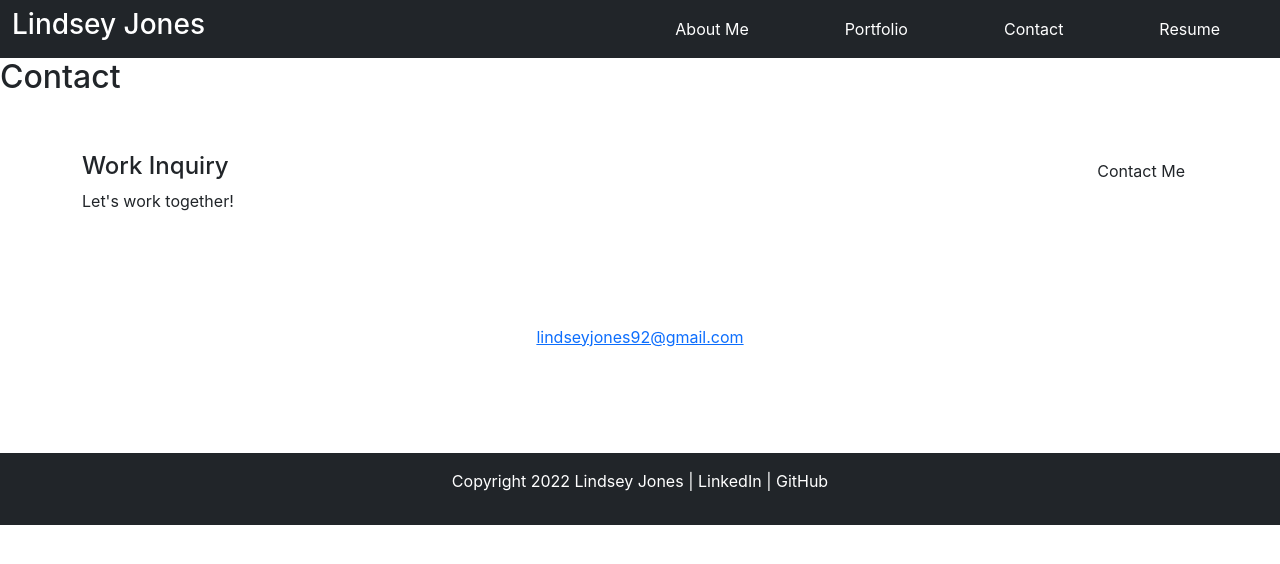
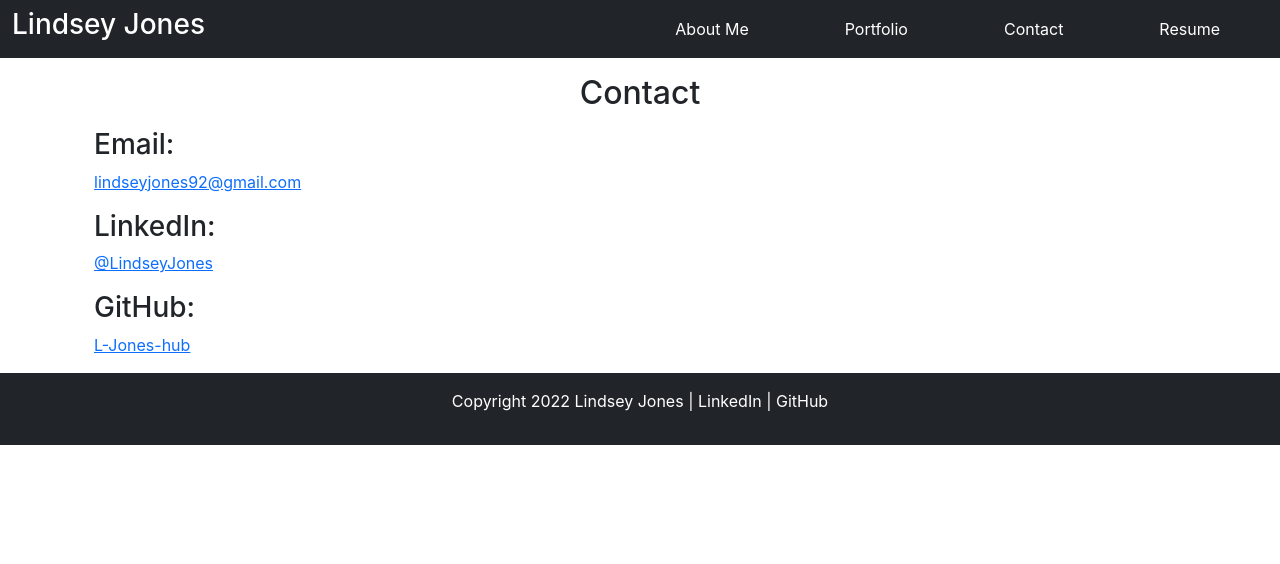
Before and after one commit to L-Jones-hub/React-Portfolio, a React (Create React App) app in the folder react-portfolio/: page / in a window 1280 px wide. Both pictures are taken after a click on the element "Contact". Shown: the top 564 px of the page. Built offline with nearby package versions, Linux system fonts and the light colour scheme; the HTML template or start-up script is replaced by a standard one.

Commit message:
Updated Contact page

```diff
--- a/react-portfolio/src/components/Contact/index.jsx
+++ b/react-portfolio/src/components/Contact/index.jsx
@@ -3,48 +3,35 @@ import React from "react";
 function Contact() {
   return (
     <main className="container">
-      <div className="row">
-        <div className="contact-box justify-content-between mb-5 mt-5 d-none d-md-flex">
-          <div>
-            <h4>Work Inquiry</h4>
-            <p className="">Let's work together!</p>
-          </div>
-          <div>
-            <a
-              href="contact.html"
-              className="btn btn-branding"
-              title="Contact Lindsey"
-            >
-              Contact Me
-            </a>
-          </div>
-        </div>
-        <div className="d-flex justify-content-center mb-5 mt-5">
-          <a
-            href="mailto:lindseyjones92@gmail.com"
-            className="email-link"
-            title="Email Lindsey"
-          >
+      <div class="content-container container">
+        <div class="content contact">
+          <h3>Email: </h3>
+          <p>
+            <a href="mailto:lindseyjones92@gmail.com" title="Email Lindsey">
               lindseyjones92@gmail.com
             </a>
-        </div>
-        <div className="social-links d-flex justify-content-center mb-5">
+          </p>
+
+          <h3>LinkedIn: </h3>
+          <p>
             <a
               href="https://www.linkedin.com/in/lindsey-jones-7778b1103/"
               target="_blank"
-            rel="noreferrer"
               title="Lindsey's LinkedIn"
             >
-            <i className="fa-brands fa-linkedin"></i>
+              @LindseyJones
             </a>
+          </p>
+          <h3>GitHub: </h3>
+          <p>
             <a
               href="https://github.com/L-Jones-hub"
               target="_blank"
-            rel="noreferrer"
               title="Lindsey's GitHub"
             >
-            <i className="fa-brands fa-github"></i>
+              L-Jones-hub
             </a>
+          </p>
         </div>
       </div>
     </main>
--- a/react-portfolio/src/components/Page/index.jsx
+++ b/react-portfolio/src/components/Page/index.jsx
@@ -22,7 +22,7 @@ function Page({ currentPage }) {
   };
   return (
     <section>
-      <h2>{currentPage.name}</h2>
+      <h2 className="text-center my-3">{currentPage.name}</h2>
       <PageContent>{renderPage()}</PageContent>
     </section>
   );
--- a/react-portfolio/src/components/Resume/index.jsx
+++ b/react-portfolio/src/components/Resume/index.jsx
@@ -6,7 +6,9 @@ function Resume() {
       <div className="flex-row">
         <div className="col-md-12">
           <div>
-            <p className="justify-content-center">Click on resume to see pdf in Google Drive.</p>
+            <p className="justify-content-center">
+              Click on resumé to see pdf in Google Drive.
+            </p>
             <a
               href="https://drive.google.com/file/d/1E-SYeRLpFTlJ4BREp0mr7TCJIKShVDOt/view?usp=sharing"
               target="_blank"
```
Lines whose indentation alone changed are shown as unchanged.
